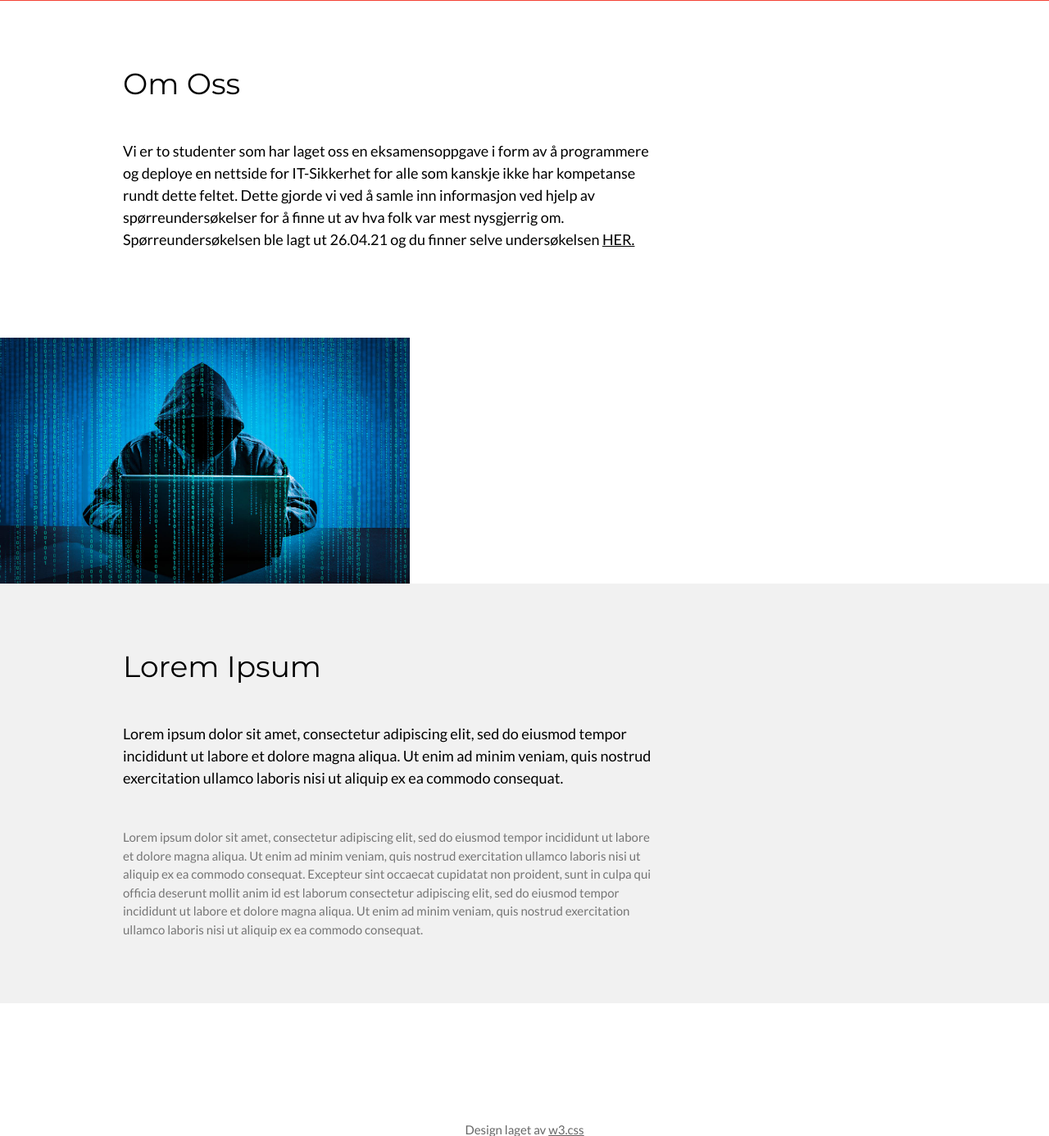
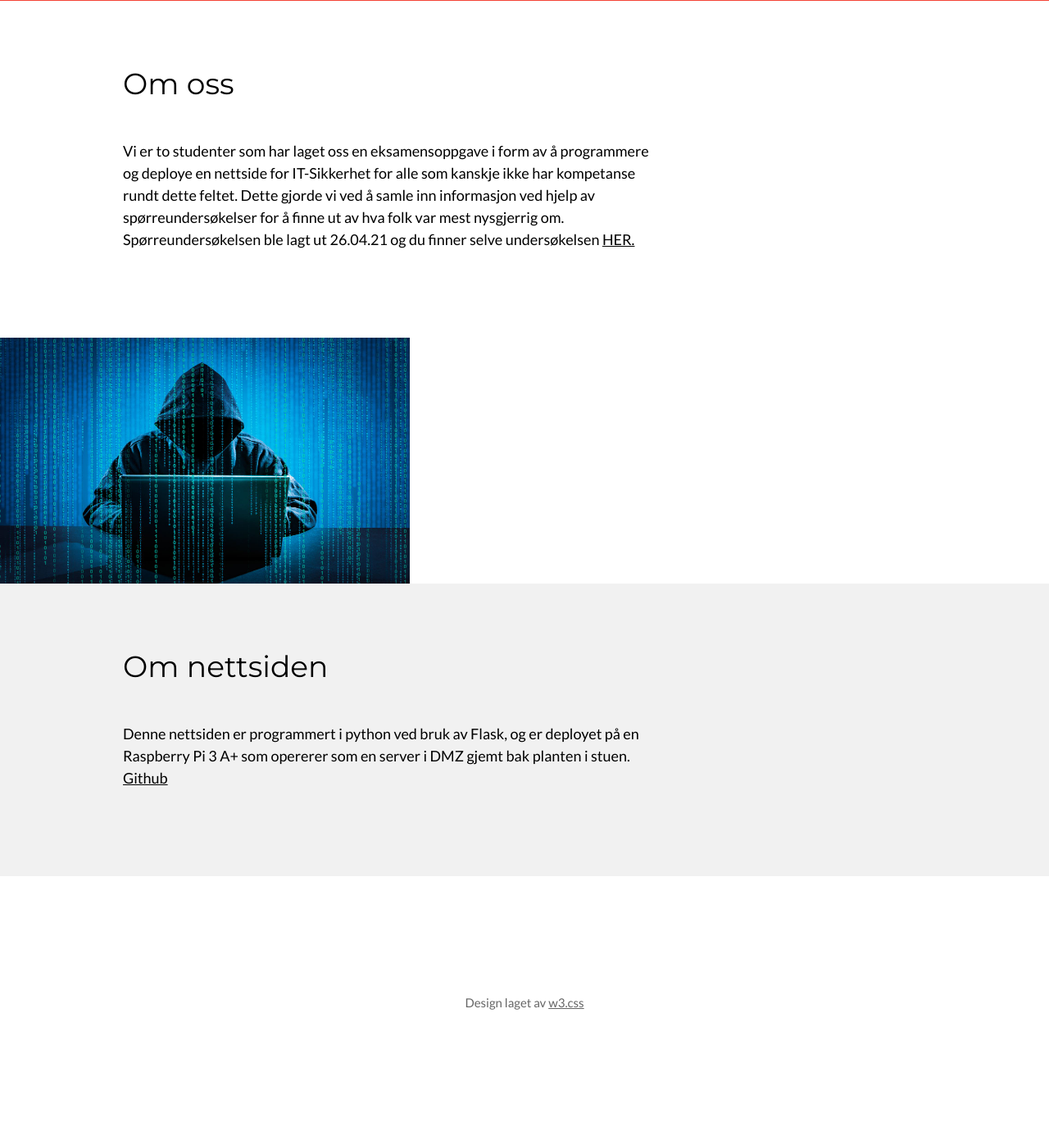
Before and after one commit to mojitoen/SP2, a Flask app: page / in a window 1280 px wide. Shown: the part 451-1837 px from the top of the page at 82% size. After the commit the page ends 1683 px from the top, so only its background shows below. Run offline with Flask 2, Linux system fonts and the light colour scheme.

Commit message:
Skriving

```diff
--- a/templates/test.html
+++ b/templates/test.html
@@ -45,7 +45,7 @@ body,h1,h2,h3,h4,h5,h6 {font-family: "Lato", sans-serif}
 <div class="w3-row-padding w3-padding-64 w3-container">
   <div class="w3-content">
     <div class="w3-twothird">
-      <h1>Om Oss</h1>
+      <h1>Om oss</h1>
       <h5 class="w3-padding-32">Vi er to studenter som har laget oss en eksamensoppgave i form av å programmere og deploye en nettside for IT-Sikkerhet for alle som kanskje ikke har kompetanse rundt dette feltet. Dette gjorde vi ved å samle inn informasjon ved hjelp av spørreundersøkelser for å finne ut av hva folk var mest nysgjerrig om. Spørreundersøkelsen ble lagt ut 26.04.21 og du finner selve undersøkelsen <a href="https://forms.gle/48RrVAMzmkQfAkdB9">HER.</a></h5>
 
 
@@ -56,7 +56,7 @@ body,h1,h2,h3,h4,h5,h6 {font-family: "Lato", sans-serif}
 </div>
 
 <!-- Second Grid -->
- <img src="/static/hacker.jpg" alt="Fjott"
+ <img src="/static/hacker.jpg" alt="Bildetest 3000"
  width="500"
  height="300">
 <div class="w3-row-padding w3-light-grey w3-padding-64 w3-container">
@@ -66,12 +66,10 @@ body,h1,h2,h3,h4,h5,h6 {font-family: "Lato", sans-serif}
     </div>
 
     <div class="w3-twothird">
-      <h1>Lorem Ipsum</h1>
-      <h5 class="w3-padding-32">Lorem ipsum dolor sit amet, consectetur adipiscing elit, sed do eiusmod tempor incididunt ut labore et dolore magna aliqua. Ut enim ad minim veniam, quis nostrud exercitation ullamco laboris nisi ut aliquip ex ea commodo consequat.</h5>
+      <h1>Om nettsiden</h1>
+      <h5 class="w3-padding-32">Denne nettsiden er programmert i python ved bruk av Flask, og er deployet på en Raspberry Pi 3 A+ som opererer som en server i DMZ gjemt bak planten i stuen. <a href="https://www.github.com/mojitoen/SP2">Github</a></h5>
 
-      <p class="w3-text-grey">Lorem ipsum dolor sit amet, consectetur adipiscing elit, sed do eiusmod tempor incididunt ut labore et dolore magna aliqua. Ut enim ad minim veniam, quis nostrud exercitation ullamco laboris nisi ut aliquip ex ea commodo consequat. Excepteur sint
-        occaecat cupidatat non proident, sunt in culpa qui officia deserunt mollit anim id est laborum consectetur adipiscing elit, sed do eiusmod tempor incididunt ut labore et dolore magna aliqua. Ut enim ad minim veniam, quis nostrud exercitation ullamco
-        laboris nisi ut aliquip ex ea commodo consequat.</p>
+
     </div>
   </div>
 </div>
```
